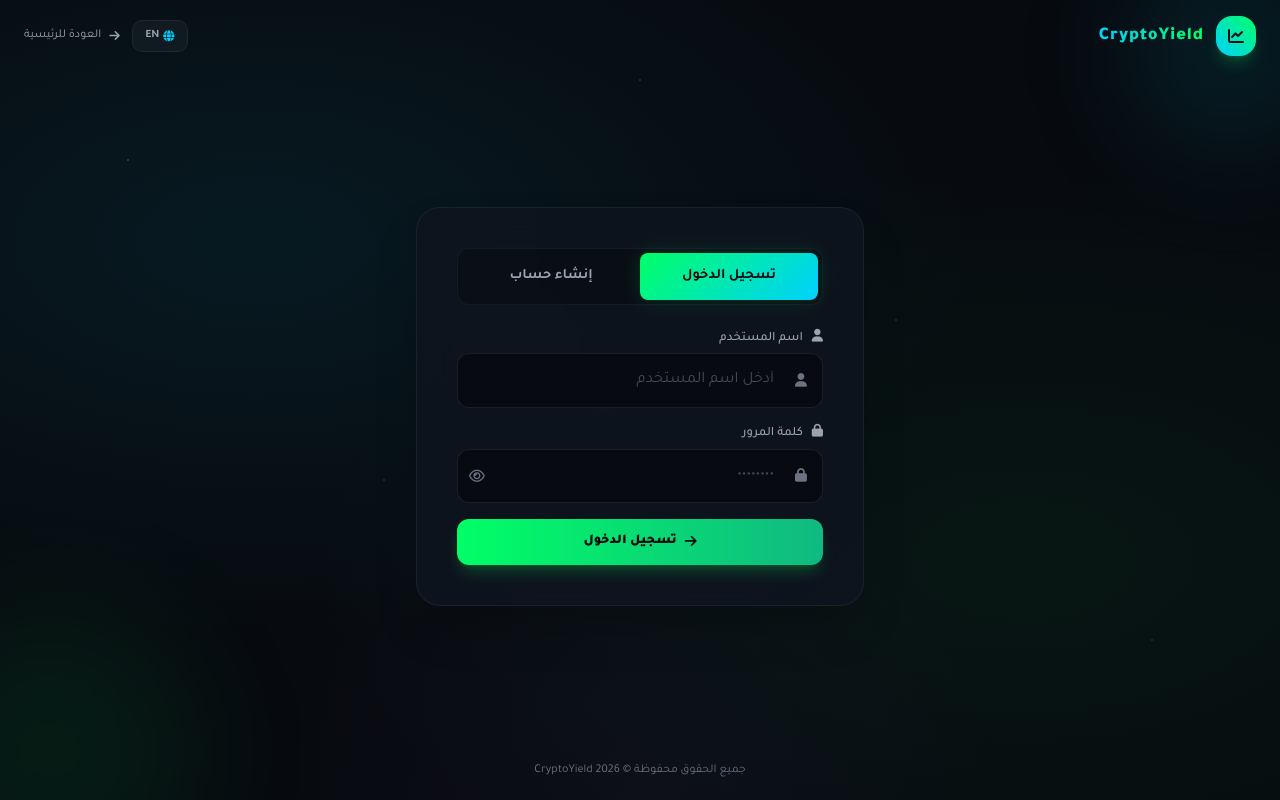
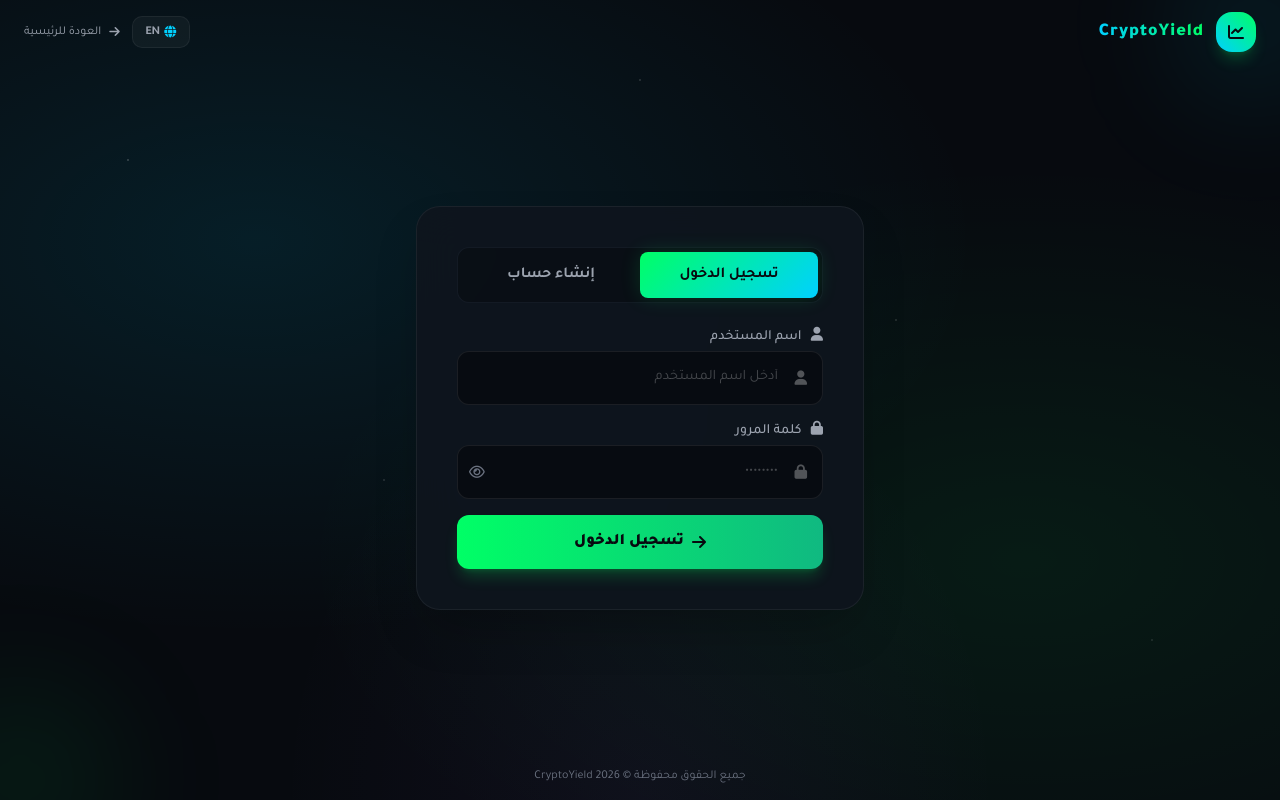
Before and after one commit to tjryb7334A/USTD, a plain HTML site: page login.html in a window 1280 px wide. Drawn offline with nearby package versions, Linux system fonts and the light colour scheme.

Commit message:
Update login.html

```diff
--- a/login.html
+++ b/login.html
@@ -4,7 +4,6 @@
     <meta charset="UTF-8">
     <meta name="viewport" content="width=device-width, initial-scale=1.0, maximum-scale=1.0, user-scalable=yes">
     <title id="pageTitle">CryptoYield - تسجيل الدخول وإنشاء الحساب</title>
-    <!-- Tailwind CSS CDN -->
     <script src="https://cdn.tailwindcss.com"></script>
     <script>
         tailwind.config = {
@@ -24,48 +23,45 @@
             }
         }
     </script>
-    <!-- FontAwesome Icons -->
     <link rel="stylesheet" href="https://cdnjs.cloudflare.com/ajax/libs/font-awesome/6.4.0/css/all.min.css">
-    <!-- Google Fonts -->
     <link href="https://fonts.googleapis.com/css2?family=Tajawal:wght@300;400;500;700;900&family=Inter:wght@300;400;600;700;800;900&display=swap" rel="stylesheet">
     <style>
-        /* ====== الإعدادات الأساسية ====== */
+        /* ====== إعادة ضبط ====== */
         * {
             margin: 0;
             padding: 0;
             box-sizing: border-box;
         }
 
-        html {
+        html, body {
+            height: 100%;
+            width: 100%;
             overflow-x: hidden;
-            scroll-behavior: smooth;
-            font-size: 16px;
         }
 
         body {
             font-family: 'Tajawal', 'Inter', sans-serif;
             background: #070A0F;
-            overflow-x: hidden;
+            display: flex;
+            flex-direction: column;
             min-height: 100vh;
-            width: 100%;
-            max-width: 100vw;
-            position: relative;
+            min-height: 100dvh; /* Dynamic viewport height للهواتف */
         }
 
-        /* ====== خلفية مبسطة وسريعة ====== */
+        /* ====== خلفية ====== */
         .cyber-bg {
             background-color: #070A0F;
             background-image:
-                radial-gradient(ellipse at 20% 30%, rgba(0, 209, 255, 0.08) 0%, transparent 50%),
-                radial-gradient(ellipse at 80% 70%, rgba(0, 255, 102, 0.05) 0%, transparent 50%),
-                radial-gradient(ellipse at 50% 100%, rgba(168, 85, 247, 0.04) 0%, transparent 40%);
+                radial-gradient(ellipse at 20% 30%, rgba(0, 209, 255, 0.10) 0%, transparent 50%),
+                radial-gradient(ellipse at 80% 70%, rgba(0, 255, 102, 0.07) 0%, transparent 50%),
+                radial-gradient(ellipse at 50% 100%, rgba(168, 85, 247, 0.05) 0%, transparent 40%);
             background-size: 100% 100%, 100% 100%, 100% 100%;
-            position: relative;
-            min-height: 100vh;
-            width: 100%;
+            flex: 1;
+            display: flex;
+            flex-direction: column;
         }
 
-        /* ====== نجوم بسيطة بدون أنيميشن ثقيل ====== */
+        /* ====== نجوم خفيفة ====== */
         .cyber-bg::before {
             content: '';
             position: fixed;
@@ -84,7 +80,7 @@
             z-index: 0;
         }
 
-        /* ====== كرات خلفية بسيطة ====== */
+        /* ====== كرات خلفية ====== */
         .glow-orb {
             position: fixed;
             border-radius: 50%;
@@ -92,26 +88,24 @@
             pointer-events: none;
             z-index: 0;
         }
-
         .glow-orb-1 {
-            width: 200px;
-            height: 200px;
-            background: rgba(0, 209, 255, 0.1);
+            width: 150px;
+            height: 150px;
+            background: rgba(0, 209, 255, 0.10);
             top: -50px;
             right: -50px;
         }
-
         .glow-orb-2 {
-            width: 300px;
-            height: 300px;
+            width: 200px;
+            height: 200px;
             background: rgba(0, 255, 102, 0.07);
-            bottom: -100px;
-            left: -100px;
+            bottom: -80px;
+            left: -80px;
         }
 
         /* ====== Glass Card ====== */
         .glass-card {
-            background: rgba(15, 21, 30, 0.9);
+            background: rgba(15, 21, 30, 0.92);
             backdrop-filter: blur(20px);
             -webkit-backdrop-filter: blur(20px);
             border: 1px solid rgba(255, 255, 255, 0.06);
@@ -119,35 +113,28 @@
             position: relative;
             z-index: 1;
             width: 100%;
-            transition: all 0.3s ease;
         }
 
         /* ====== أنيميشن خفيف ====== */
         @keyframes fadeSlideUp {
-            0% {
-                opacity: 0;
-                transform: translateY(20px);
-            }
-            100% {
-                opacity: 1;
-                transform: translateY(0);
-            }
+            0% { opacity: 0; transform: translateY(20px); }
+            100% { opacity: 1; transform: translateY(0); }
+        }
+        .animate-fade-up {
+            animation: fadeSlideUp 0.4s ease-out forwards;
         }
 
-        .animate-fade-up {
-            animation: fadeSlideUp 0.5s ease-out forwards;
-        }
-
-        /* ====== تحسين المدخلات ====== */
+        /* ====== المدخلات ====== */
         .input-field {
             background: rgba(7, 10, 15, 0.8);
             border: 1px solid rgba(255, 255, 255, 0.08);
             transition: all 0.2s ease;
             width: 100%;
-            font-size: 1rem !important;
-            padding: 0.75rem 2.75rem 0.75rem 1rem !important;
             border-radius: 12px;
             color: #fff;
+            font-size: 1rem !important;
+            padding: 0.85rem 2.75rem 0.85rem 1rem !important;
+            height: 50px;
         }
         .input-field:focus {
             border-color: #00FF66;
@@ -156,6 +143,7 @@
         }
         .input-field::placeholder {
             color: rgba(255, 255, 255, 0.25);
+            font-size: 0.9rem;
         }
 
         /* ====== علامة التبويب ====== */
@@ -164,11 +152,11 @@
             color: #070A0F;
             box-shadow: 0 0 20px rgba(0, 255, 102, 0.15);
         }
-
         .tab-btn {
             transition: all 0.2s ease;
-            font-size: 0.85rem !important;
-            padding: 0.65rem 0 !important;
+            font-size: 0.9rem !important;
+            padding: 0.7rem 0 !important;
+            border-radius: 10px;
         }
 
         /* ====== زر اللغة ====== */
@@ -178,7 +166,7 @@
             transition: all 0.2s ease;
             padding: 0.4rem 0.8rem;
             border-radius: 10px;
-            font-size: 0.7rem;
+            font-size: 0.75rem;
             font-weight: 700;
             color: #9CA3AF;
             cursor: pointer;
@@ -192,62 +180,71 @@
             color: #00FF66;
         }
 
-        /* ====== تحسين النصوص ====== */
-        h1, h2, h3, p, span, a, div, button, li, input, label {
-            line-height: 1.6 !important;
+        /* ====== الأزرار ====== */
+        .btn-primary {
+            transition: all 0.2s ease;
+            border-radius: 12px;
+            height: 50px;
+            font-size: 1rem !important;
+            font-weight: 800 !important;
         }
 
-        label {
-            font-size: 0.8rem !important;
-        }
+        /* ====== ====== ====== التجاوب الكامل للهواتف ====== ====== ====== */
 
-        /* ====== تحسين التجاوب الكامل ====== */
-        /* هواتف صغيرة جداً */
+        /* هواتف صغيرة جداً (أقل من 380px) */
         @media (max-width: 380px) {
-            html { font-size: 14px; }
             .glass-card { padding: 1rem !important; border-radius: 16px; }
             .tab-btn { font-size: 0.7rem !important; padding: 0.5rem 0 !important; }
-            .input-field { font-size: 0.85rem !important; padding: 0.6rem 2.2rem 0.6rem 0.8rem !important; }
+            .input-field { font-size: 0.85rem !important; height: 44px; padding: 0.6rem 2.2rem 0.6rem 0.8rem !important; }
             .logo-text { font-size: 0.9rem !important; }
             .logo-icon { width: 28px !important; height: 28px !important; font-size: 0.7rem !important; }
             .lang-btn { font-size: 0.6rem; padding: 0.3rem 0.6rem; }
-            .btn-text { font-size: 0.75rem !important; }
+            .btn-primary { height: 44px; font-size: 0.85rem !important; }
+            label { font-size: 0.7rem !important; }
+            .tab-text { font-size: 0.65rem !important; }
+            .container-auth { padding-left: 0.5rem; padding-right: 0.5rem; }
         }
 
-        /* هواتف */
+        /* هواتف صغيرة (381px - 480px) */
         @media (min-width: 381px) and (max-width: 480px) {
-            html { font-size: 15px; }
             .glass-card { padding: 1.25rem !important; border-radius: 18px; }
-            .tab-btn { font-size: 0.75rem !important; padding: 0.55rem 0 !important; }
-            .input-field { font-size: 0.9rem !important; padding: 0.65rem 2.5rem 0.65rem 0.9rem !important; }
+            .tab-btn { font-size: 0.8rem !important; padding: 0.6rem 0 !important; }
+            .input-field { font-size: 0.9rem !important; height: 48px; padding: 0.7rem 2.5rem 0.7rem 0.9rem !important; }
             .logo-text { font-size: 1rem !important; }
             .logo-icon { width: 32px !important; height: 32px !important; font-size: 0.8rem !important; }
+            .btn-primary { height: 48px; font-size: 0.9rem !important; }
+            label { font-size: 0.75rem !important; }
+            .container-auth { padding-left: 0.6rem; padding-right: 0.6rem; }
         }
 
-        /* هواتف كبيرة وأجهزة لوحية صغيرة */
+        /* هواتف متوسطة وكبيرة (481px - 768px) */
         @media (min-width: 481px) and (max-width: 768px) {
-            html { font-size: 16px; }
             .glass-card { padding: 1.75rem !important; }
-            .tab-btn { font-size: 0.8rem !important; }
+            .tab-btn { font-size: 0.85rem !important; }
             .input-field { font-size: 0.95rem !important; }
+            .btn-primary { height: 50px; font-size: 0.95rem !important; }
+            .container-auth { padding-left: 1rem; padding-right: 1rem; }
         }
 
-        /* أجهزة لوحية */
+        /* أجهزة لوحية (769px - 1024px) */
         @media (min-width: 769px) and (max-width: 1024px) {
             .glass-card { padding: 2rem !important; }
+            .container-auth { padding-left: 1.5rem; padding-right: 1.5rem; }
         }
 
-        /* شاشات كبيرة */
+        /* شاشات كبيرة (1025px+) */
         @media (min-width: 1025px) {
             .glass-card { padding: 2.5rem !important; }
-            .input-field { font-size: 1rem !important; padding: 0.85rem 3rem 0.85rem 1.2rem !important; }
-            .tab-btn { font-size: 0.9rem !important; padding: 0.75rem 0 !important; }
+            .input-field { font-size: 1rem !important; height: 54px; }
+            .tab-btn { font-size: 0.95rem !important; padding: 0.8rem 0 !important; }
+            .btn-primary { height: 54px; font-size: 1rem !important; }
+            .container-auth { padding-left: 2rem; padding-right: 2rem; }
         }
 
-        /* ====== سكرول جميل ====== */
-        ::-webkit-scrollbar { width: 4px; }
+        /* ====== سكرول ====== */
+        ::-webkit-scrollbar { width: 3px; }
         ::-webkit-scrollbar-track { background: #070A0F; }
-        ::-webkit-scrollbar-thumb { background: linear-gradient(180deg, #00FF66, #00D1FF); border-radius: 10px; }
+        ::-webkit-scrollbar-thumb { background: #00FF66; border-radius: 10px; }
 
         /* ====== حاوية ====== */
         .container-auth {
@@ -257,65 +254,47 @@
             padding-right: 0.75rem;
         }
 
-        @media (min-width: 640px) {
-            .container-auth {
-                padding-left: 1.5rem;
-                padding-right: 1.5rem;
-            }
-        }
-
         /* ====== تحديد النص ====== */
         ::selection {
             background: rgba(0, 255, 102, 0.2);
             color: #fff;
         }
 
-        /* ====== تحسين الأزرار ====== */
-        .btn-primary {
-            transition: all 0.2s ease;
-            font-size: 0.85rem !important;
-            padding: 0.75rem 1.5rem !important;
-            border-radius: 12px;
+        /* ====== أيقونات المدخلات ====== */
+        .icon-input {
+            font-size: 0.9rem;
+            color: rgba(255, 255, 255, 0.3);
         }
 
-        @media (max-width: 480px) {
-            .btn-primary {
-                font-size: 0.75rem !important;
-                padding: 0.65rem 1rem !important;
+        /* ====== تباعد النماذج ====== */
+        .form-group {
+            margin-bottom: 0.75rem;
+        }
+        @media (min-width: 640px) {
+            .form-group {
+                margin-bottom: 1rem;
             }
         }
 
-        /* ====== تباعد العناصر ====== */
-        .form-spacing {
-            gap: 0.75rem;
+        /* ====== ضمان ملء الشاشة ====== */
+        .flex-grow {
+            flex: 1;
         }
 
-        @media (min-width: 640px) {
-            .form-spacing {
-                gap: 1rem;
-            }
-        }
-
-        /* ====== تحسين الأيقونات ====== */
-        .icon-input {
-            font-size: 0.85rem;
-        }
-
-        @media (max-width: 480px) {
-            .icon-input {
-                font-size: 0.75rem;
-            }
+        .min-h-screen {
+            min-height: 100vh;
+            min-height: 100dvh;
         }
     </style>
 </head>
-<body class="cyber-bg text-white min-h-screen flex flex-col no-horizontal-scroll">
+<body class="cyber-bg text-white flex flex-col no-horizontal-scroll min-h-screen">
 
     <!-- ====== كرات الخلفية ====== -->
     <div class="glow-orb glow-orb-1"></div>
     <div class="glow-orb glow-orb-2"></div>
 
     <!-- ====== TOP BAR ====== -->
-    <header class="w-full py-3 sm:py-4 px-3 sm:px-6 flex justify-between items-center max-w-7xl mx-auto relative z-10">
+    <header class="w-full py-3 px-3 sm:px-6 flex justify-between items-center max-w-7xl mx-auto relative z-10 shrink-0">
         <a href="index.html" class="flex items-center gap-2 sm:gap-3 shrink-0">
             <div class="logo-icon w-8 h-8 sm:w-10 sm:h-10 rounded-2xl bg-gradient-to-tr from-accentBlue to-accentGreen flex items-center justify-center text-darkBg font-black text-xs sm:text-base shadow-lg shadow-accentGreen/20">
                 <i class="fa-solid fa-chart-line"></i>
@@ -323,7 +302,7 @@
             <span class="logo-text text-sm sm:text-lg font-black tracking-wider bg-gradient-to-r from-accentBlue to-accentGreen bg-clip-text text-transparent">CryptoYield</span>
         </a>
 
-        <div class="flex items-center gap-2 sm:gap-3">
+        <div class="flex items-center gap-2 sm:gap-3 shrink-0">
             <button onclick="toggleLanguage()" class="lang-btn" id="langToggle">
                 <i class="fa-solid fa-globe text-accentBlue"></i>
                 <span id="langText">EN</span>
@@ -336,8 +315,8 @@
     </header>
 
     <!-- ====== MAIN AUTH CONTAINER ====== -->
-    <main class="flex-grow flex items-center justify-center px-3 sm:px-4 py-4 sm:py-8 relative z-10 container-auth">
-        <div class="w-full max-w-md glass-card rounded-2xl sm:rounded-3xl p-5 sm:p-8 shadow-2xl animate-fade-up">
+    <main class="flex-grow flex items-center justify-center px-3 sm:px-4 py-4 sm:py-6 relative z-10 container-auth">
+        <div class="w-full max-w-md glass-card rounded-2xl sm:rounded-3xl p-5 sm:p-7 shadow-2xl animate-fade-up">
 
             <!-- ====== TABS SWITCHER ====== -->
             <div class="flex rounded-xl bg-darkBg/50 p-1 mb-4 sm:mb-6 border border-gray-800/50">
@@ -351,24 +330,24 @@
 
             <!-- ====== LOGIN FORM ====== -->
             <form id="loginForm" class="space-y-3 sm:space-y-4" onsubmit="handleLogin(event)">
-                <div class="space-y-1">
+                <div class="space-y-1 form-group">
                     <label class="block text-xs sm:text-sm text-gray-400 font-medium">
                         <i class="fa-solid fa-user ml-1.5"></i>
                         <span data-ar="اسم المستخدم" data-en="Username">اسم المستخدم</span>
                     </label>
                     <div class="relative">
-                        <span class="absolute inset-y-0 right-0 pr-3 sm:pr-4 flex items-center text-gray-500 icon-input"><i class="fa-solid fa-user"></i></span>
+                        <span class="absolute inset-y-0 right-0 pr-3 sm:pr-4 flex items-center icon-input"><i class="fa-solid fa-user"></i></span>
                         <input type="text" id="loginUsername" required placeholder="أدخل اسم المستخدم" class="input-field">
                     </div>
                 </div>
 
-                <div class="space-y-1">
+                <div class="space-y-1 form-group">
                     <label class="block text-xs sm:text-sm text-gray-400 font-medium">
                         <i class="fa-solid fa-lock ml-1.5"></i>
                         <span data-ar="كلمة المرور" data-en="Password">كلمة المرور</span>
                     </label>
                     <div class="relative">
-                        <span class="absolute inset-y-0 right-0 pr-3 sm:pr-4 flex items-center text-gray-500 icon-input"><i class="fa-solid fa-lock"></i></span>
+                        <span class="absolute inset-y-0 right-0 pr-3 sm:pr-4 flex items-center icon-input"><i class="fa-solid fa-lock"></i></span>
                         <input type="password" id="loginPassword" required placeholder="••••••••" class="input-field">
                         <button type="button" onclick="togglePassword('loginPassword')" class="absolute inset-y-0 left-2 sm:left-3 flex items-center text-gray-500 hover:text-white transition text-sm">
                             <i class="fa-regular fa-eye"></i>
@@ -384,24 +363,24 @@
 
             <!-- ====== REGISTER FORM ====== -->
             <form id="registerForm" class="space-y-3 sm:space-y-4 hidden" onsubmit="handleRegister(event)">
-                <div class="space-y-1">
+                <div class="space-y-1 form-group">
                     <label class="block text-xs sm:text-sm text-gray-400 font-medium">
                         <i class="fa-solid fa-user ml-1.5"></i>
                         <span data-ar="اسم المستخدم" data-en="Username">اسم المستخدم</span>
                     </label>
                     <div class="relative">
-                        <span class="absolute inset-y-0 right-0 pr-3 sm:pr-4 flex items-center text-gray-500 icon-input"><i class="fa-solid fa-user"></i></span>
+                        <span class="absolute inset-y-0 right-0 pr-3 sm:pr-4 flex items-center icon-input"><i class="fa-solid fa-user"></i></span>
                         <input type="text" id="registerUsername" required placeholder="اختر اسم مستخدم" class="input-field">
                     </div>
                 </div>
 
-                <div class="space-y-1">
+                <div class="space-y-1 form-group">
                     <label class="block text-xs sm:text-sm text-gray-400 font-medium">
                         <i class="fa-solid fa-lock ml-1.5"></i>
                         <span data-ar="كلمة المرور" data-en="Password">كلمة المرور</span>
                     </label>
                     <div class="relative">
-                        <span class="absolute inset-y-0 right-0 pr-3 sm:pr-4 flex items-center text-gray-500 icon-input"><i class="fa-solid fa-lock"></i></span>
+                        <span class="absolute inset-y-0 right-0 pr-3 sm:pr-4 flex items-center icon-input"><i class="fa-solid fa-lock"></i></span>
                         <input type="password" id="registerPassword" required placeholder="••••••••" class="input-field">
                         <button type="button" onclick="togglePassword('registerPassword')" class="absolute inset-y-0 left-2 sm:left-3 flex items-center text-gray-500 hover:text-white transition text-sm">
                             <i class="fa-regular fa-eye"></i>
@@ -409,13 +388,13 @@
                     </div>
                 </div>
 
-                <div class="space-y-1">
+                <div class="space-y-1 form-group">
                     <label class="block text-xs sm:text-sm text-gray-400 font-medium">
                         <i class="fa-solid fa-check-circle ml-1.5"></i>
                         <span data-ar="تأكيد كلمة المرور" data-en="Confirm Password">تأكيد كلمة المرور</span>
                     </label>
                     <div class="relative">
-                        <span class="absolute inset-y-0 right-0 pr-3 sm:pr-4 flex items-center text-gray-500 icon-input"><i class="fa-solid fa-lock-open"></i></span>
+                        <span class="absolute inset-y-0 right-0 pr-3 sm:pr-4 flex items-center icon-input"><i class="fa-solid fa-lock-open"></i></span>
                         <input type="password" id="registerConfirmPassword" required placeholder="••••••••" class="input-field">
                         <button type="button" onclick="togglePassword('registerConfirmPassword')" class="absolute inset-y-0 left-2 sm:left-3 flex items-center text-gray-500 hover:text-white transition text-sm">
                             <i class="fa-regular fa-eye"></i>
@@ -442,7 +421,7 @@
     </main>
 
     <!-- ====== FOOTER ====== -->
-    <footer class="py-3 sm:py-5 text-center text-gray-500 text-[0.6rem] sm:text-xs relative z-10">
+    <footer class="py-3 sm:py-4 text-center text-gray-500 text-[0.6rem] sm:text-xs relative z-10 shrink-0">
         <p data-ar="جميع الحقوق محفوظة © 2026 CryptoYield" data-en="All rights reserved © 2026 CryptoYield">جميع الحقوق محفوظة © 2026 CryptoYield</p>
     </footer>
 
```
